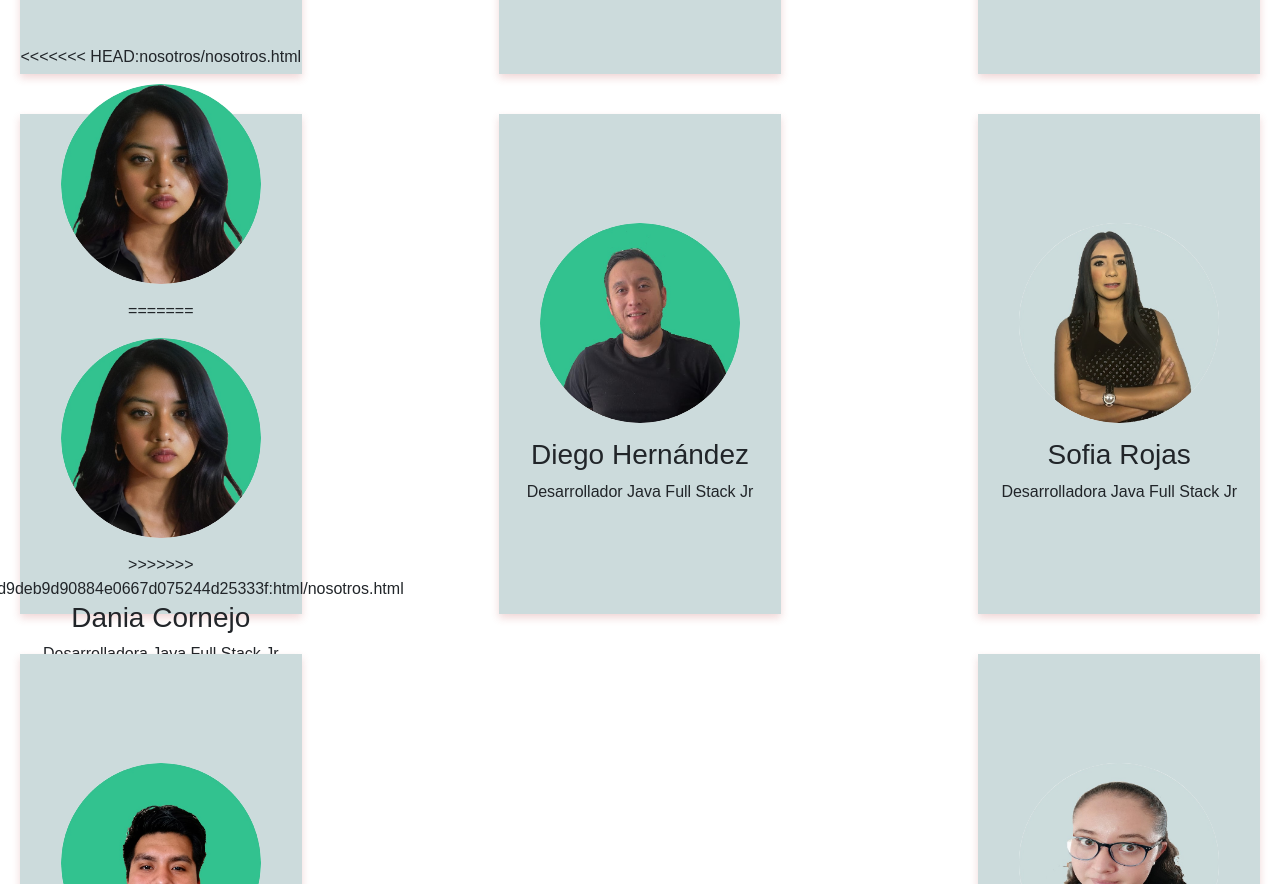
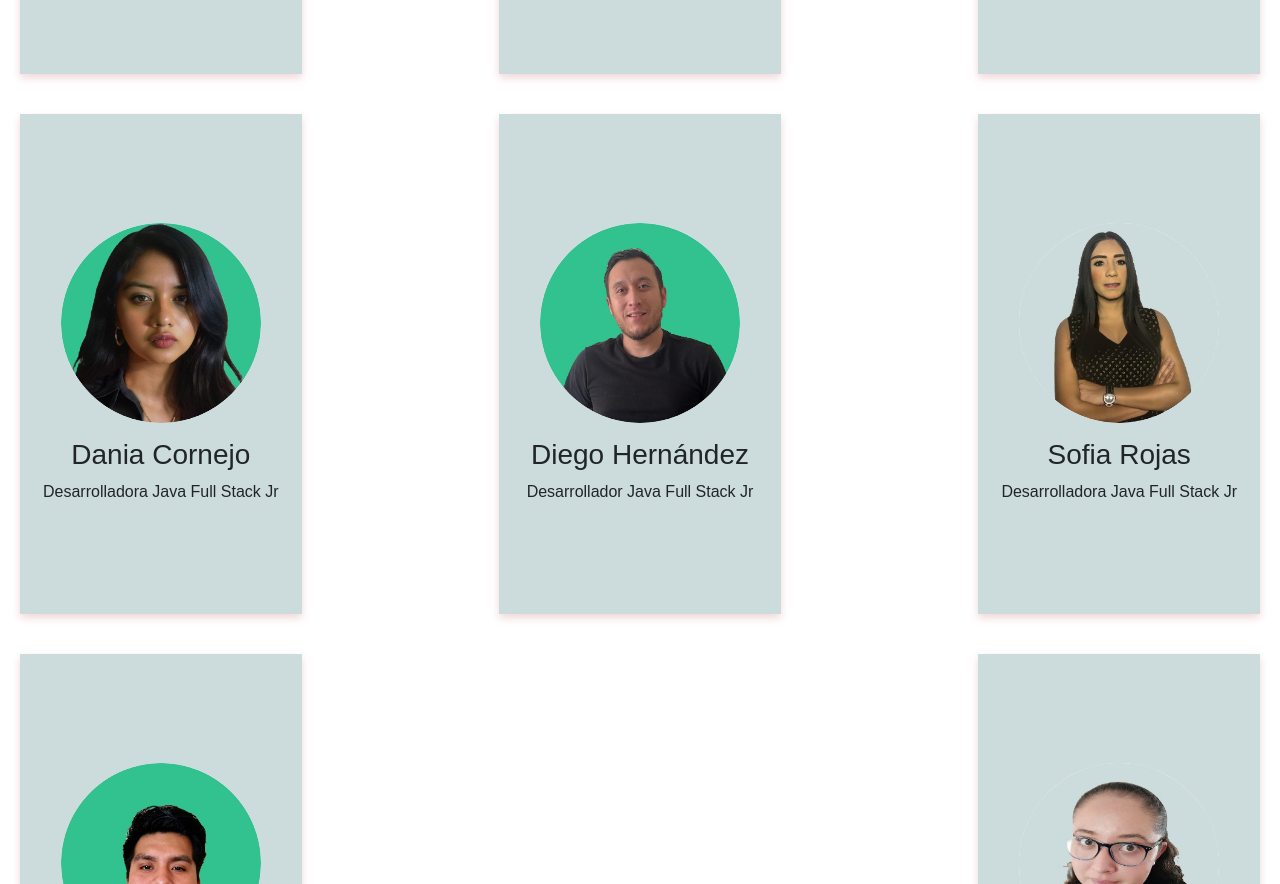
Before and after one commit to mrtzdiaz/Vitalia, a plain HTML site: page html/nosotros.html in a window 1280 px wide. Shown: the part 979-1863 px from the top of the page. Drawn offline with nearby package versions, Linux system fonts and the light colour scheme.

Commit message:
Se realizan cambios en las flipcards

```diff
--- a/html/nosotros.html
+++ b/html/nosotros.html
@@ -123,11 +123,7 @@
             <div class="flip-card">
                 <div class="flip-card-inner">
                     <div class="flip-card-front">
-<<<<<<< HEAD:nosotros/nosotros.html
-                        <img src="/img/Dania.jpeg" alt="Dania" />
-=======
-                        <img src="../public/img/Dania.jpeg" alt="Diana" />
->>>>>>> c287ed985d9deb9d90884e0667d075244d25333f:html/nosotros.html
+                        <img src="../public/img/Dania.jpeg" alt="Dania" />
                         <div class="info">
                             <h3>Dania Cornejo</h3>
                             <p>Desarrolladora Java Full Stack Jr</p>
@@ -236,7 +232,7 @@
                             <br>
                             <br>
                             <h6><strong>Conéctate conmigo</strong></h6>
-                             <a href="https://www.linkedin.com" target="_blank" class="fab fa-linkedin" ></a>
+                             <a href="https://www.linkedin.com/in/rebeca-yaneth-jiménez-aguillón-135654130" target="_blank" class="fab fa-linkedin" ></a>
                              <a href="https://github.com/RebecaJmz" target="_blank" class="fab fa-github"></a></div>
                     </div>
                 </div>
```
